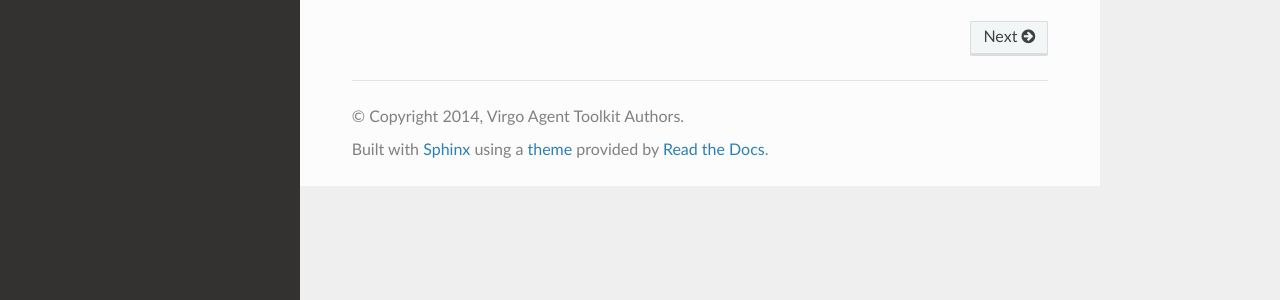
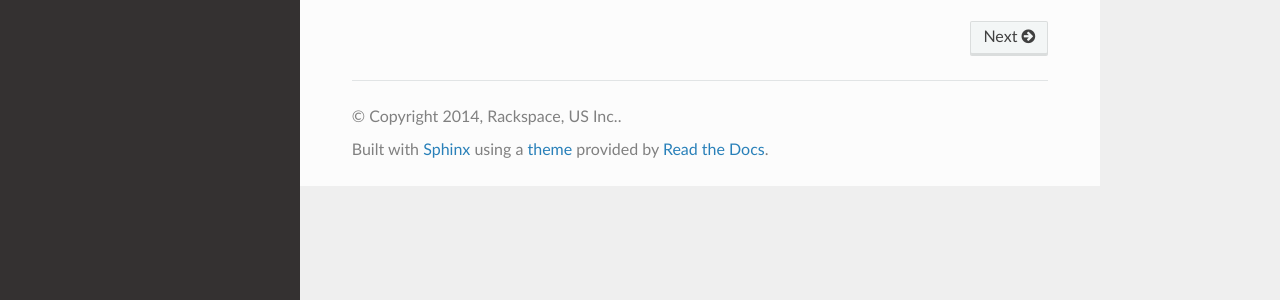
Before and after one commit to virgo-agent-toolkit/docs, a Sphinx documentation site: the page built from source/index.rst, in a window 1280 px wide. Shown: the part 283-583 px from the top of the page. Built offline with Sphinx 7.4.7 and the Read the Docs theme 2.0.0, drawn with Linux system fonts in a browser that asks for light colours.

Commit message:
change copyright to rackspace for now

```diff
--- a/source/conf.py
+++ b/source/conf.py
@@ -44,7 +44,7 @@ master_doc = 'index'
 
 # General information about the project.
 project = u'Virgo Agent Toolkit'
-copyright = u'2014, Virgo Agent Toolkit Authors'
+copyright = u'2014, Rackspace, US Inc.'
 
 # The version info for the project you're documenting, acts as replacement for
 # |version| and |release|, also used in various other places throughout the
```
